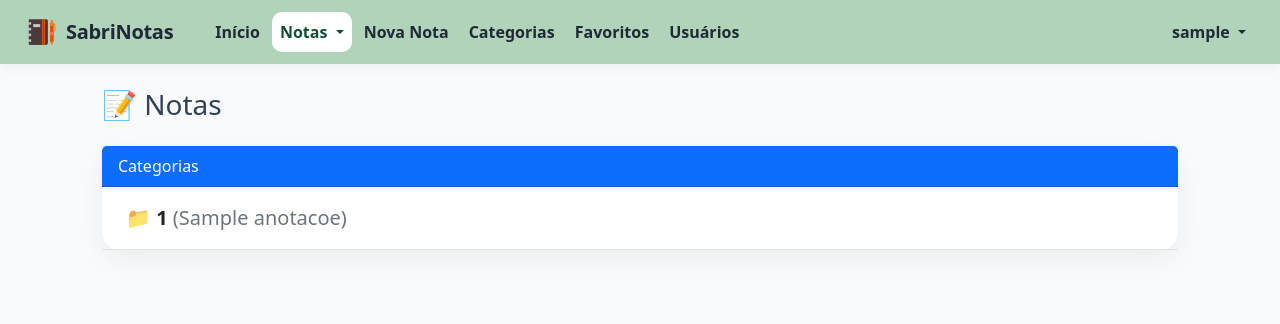
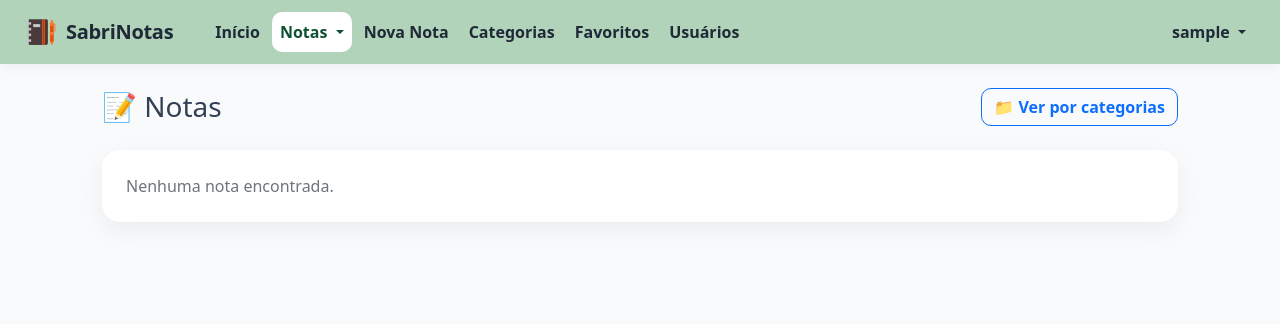
Before and after one commit to josenildopaite/sabrinotas, a Flask app: page /notas/publicas in a window 1280 px wide. Shown: the top 324 px of the page. Run offline with Flask 3, Linux system fonts and the light colour scheme; the visitor is signed in with stand-in values (Sample User, id 1); a database or web service that is not in the repository returns one stand-in record (values such as "Sample title"); some libraries are stand-ins or nearby versions.

Commit message:
Alterar tela inicial de notas

```diff
--- a/app.py
+++ b/app.py
@@ -126,6 +126,33 @@ def notas():
     cursor = conexao.cursor()
 
     cursor.execute("""
+        SELECT
+            id,
+            titulo,
+            categoria,
+            data_criacao
+        FROM anotacoes
+        WHERE visibilidade = 'publica'
+           OR autor_id = ?
+        ORDER BY data_criacao DESC, titulo ASC
+    """, (session["usuario_id"],))
+
+    notas = cursor.fetchall()
+    conexao.close()
+
+    return render_template(
+        "notas.html",
+        notas=notas,
+        titulo_pagina="📝 Notas"
+    )
+
+@app.route("/notas/por-categoria")
+@login_obrigatorio
+def notas_por_categoria():
+    conexao = conectar()
+    cursor = conexao.cursor()
+
+    cursor.execute("""
         SELECT categoria, COUNT(*)
         FROM anotacoes
         WHERE visibilidade = 'publica'
@@ -138,11 +165,9 @@ def notas():
     conexao.close()
 
     return render_template(
-        "notas.html",
-        categorias=categorias,
-        titulo_pagina="📝 Notas"
+        "notas_por_categoria.html",
+        categorias=categorias
     )
-
 
 @app.route("/notas/publicas")
 @login_obrigatorio
--- a/templates/notas.html
+++ b/templates/notas.html
@@ -2,33 +2,45 @@
 
 {% block conteudo %}
 
-<h3 class="mb-4">📝 Notas</h3>
+<div class="d-flex justify-content-between align-items-center mb-4">
+
+    <h3 class="mb-0">📝 Notas</h3>
+
+    <a href="{{ url_for('notas_por_categoria') }}"
+       class="btn btn-outline-primary">
+        📁 Ver por categorias
+    </a>
+
+</div>
 
 <div class="card">
 
-    <div class="card-header bg-primary text-white">
-        Categorias
-    </div>
-
     <div class="card-body p-0">
 
-        {% for categoria in categorias %}
+        {% if notas %}
 
-        <a href="/categoria/{{ categoria[0] }}"
-           class="text-decoration-none text-dark">
+            {% for nota in notas %}
 
-            <div class="border-bottom py-3 px-4 fs-5">
+                <a href="{{ url_for('ver_nota', id=nota[0]) }}"
+                   class="text-decoration-none">
 
-                📁 <strong>{{ categoria[0] }}</strong>
-                <span class="text-secondary">
-                    ({{ categoria[1] }})
-                </span>
+                    <div class="border-bottom py-3 px-4 fs-5">
 
+                        📄 {{ nota[1] }}
+
+                    </div>
+
+                </a>
+
+            {% endfor %}
+
+        {% else %}
+
+            <div class="py-4 px-4 text-secondary">
+                Nenhuma nota encontrada.
             </div>
 
-        </a>
-
-        {% endfor %}
+        {% endif %}
 
     </div>
 
```
Also changed, not shown: templates/notas_por_categoria.html (added, +57 -0 lines).
